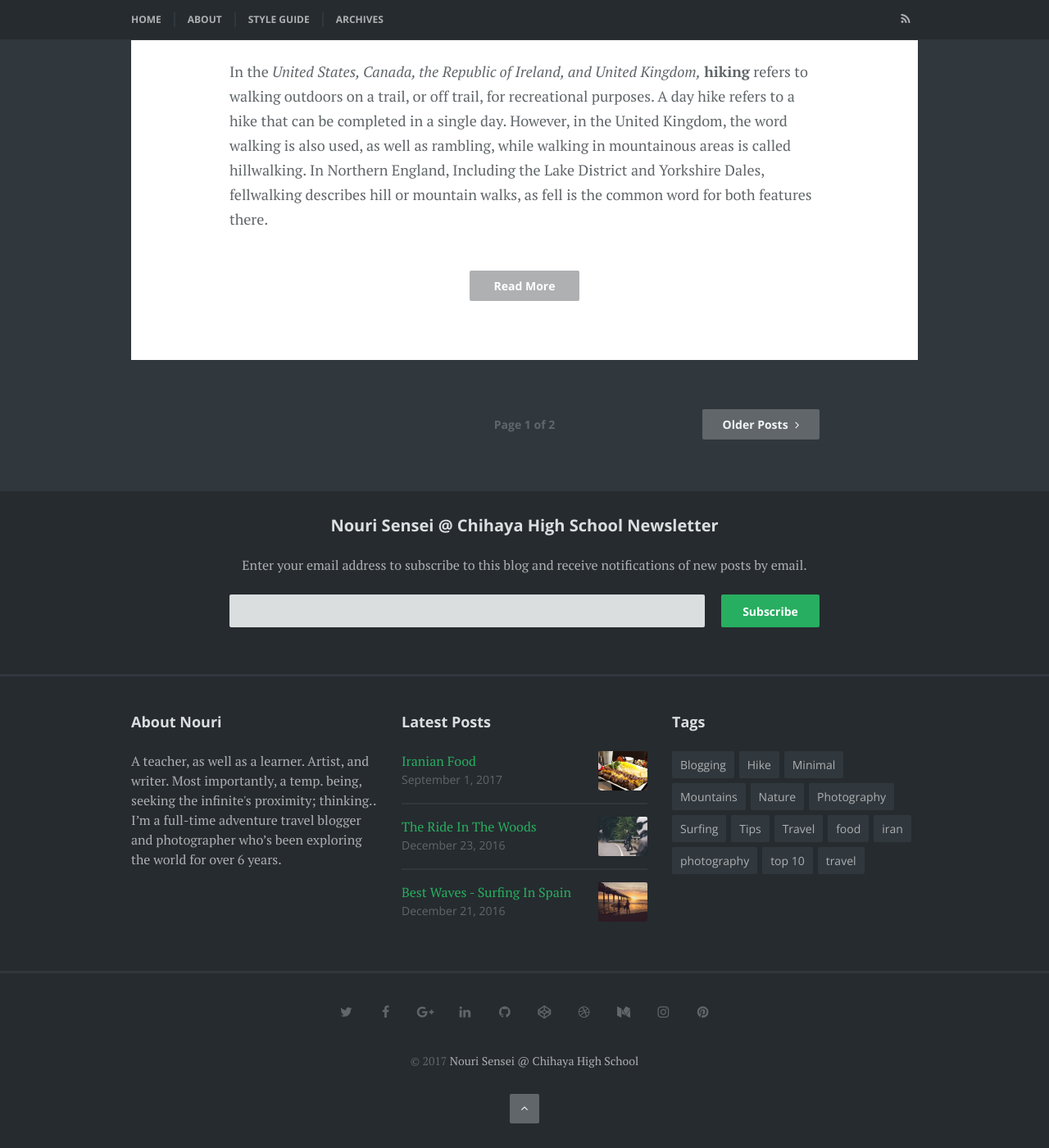
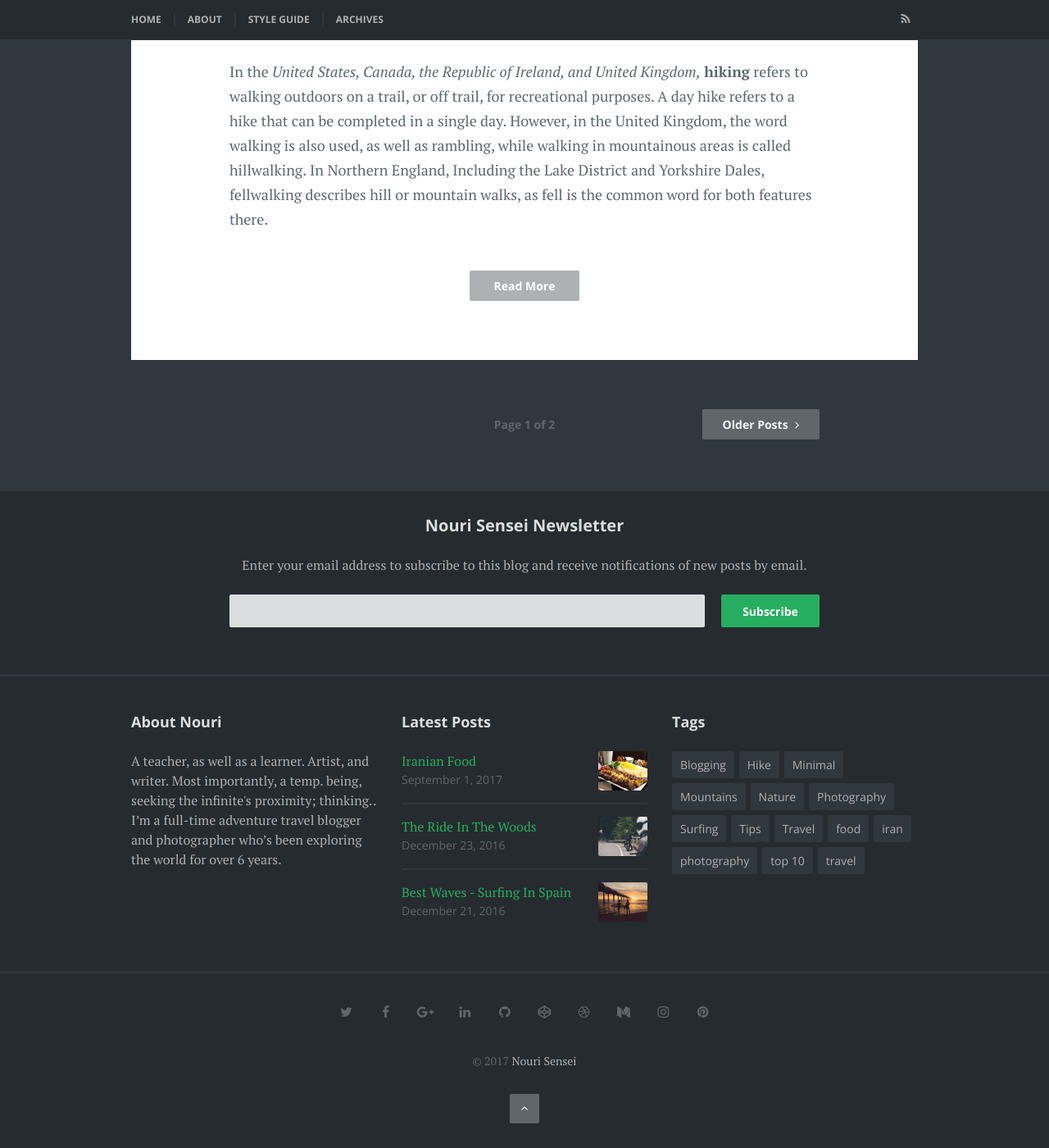
Before and after one commit to nourijp/chihaya, a Jekyll site: the page built from index.html, in a window 1280 px wide and 1400 px high, scrolled down 7023 px. Shown: the whole window at 82% size. Built offline with Jekyll 4.4.1, drawn with Linux system fonts in a browser that asks for light colours; some web fonts are replaced; the list of posts is cut into pages by our own code; some of the changed text lies outside the part shown.

Commit message:
Update _config.yml

```diff
--- a/_config.yml
+++ b/_config.yml
@@ -6,7 +6,7 @@
 # 'jekyll serve'. If you change this file, please restart the server process.
 
 # Site title
-title: "Nouri Sensei @ Chihaya High School"
+title: "Nouri Sensei"
 
 # Site logo
 logo:
```
